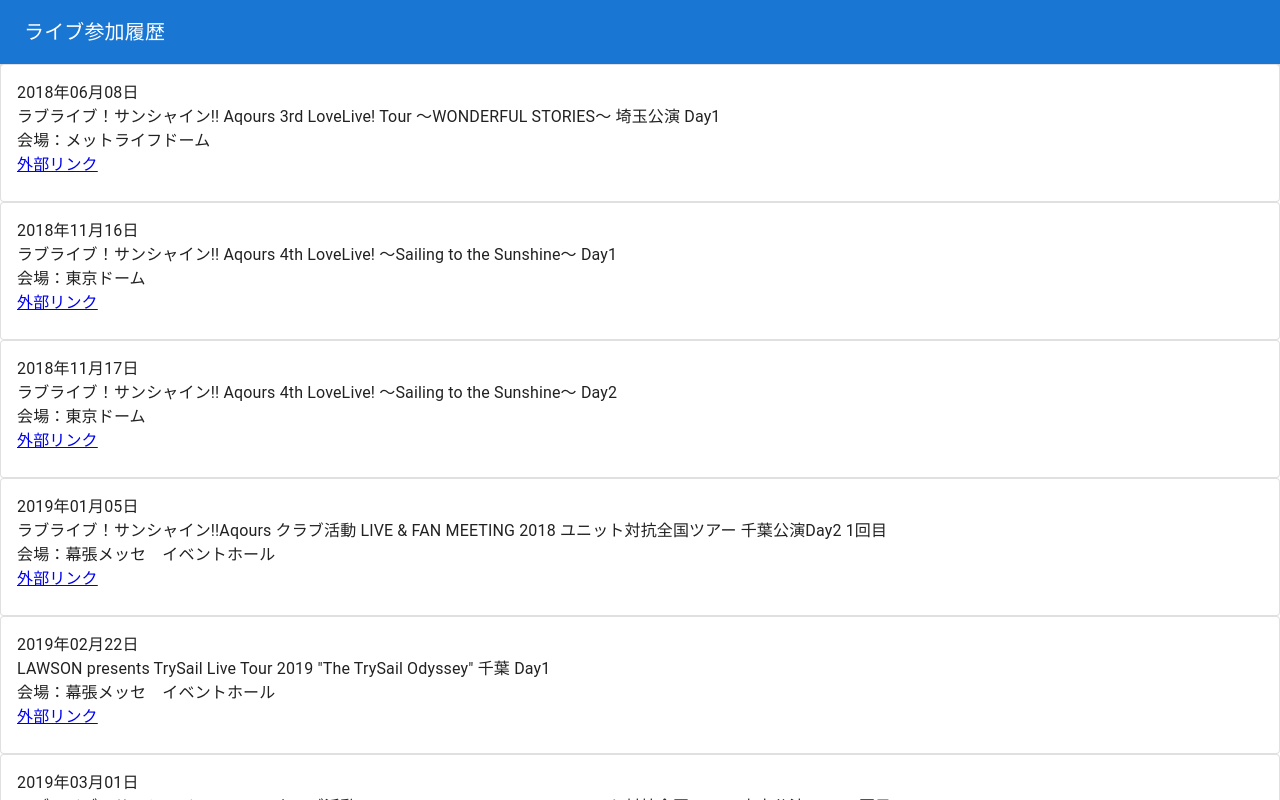
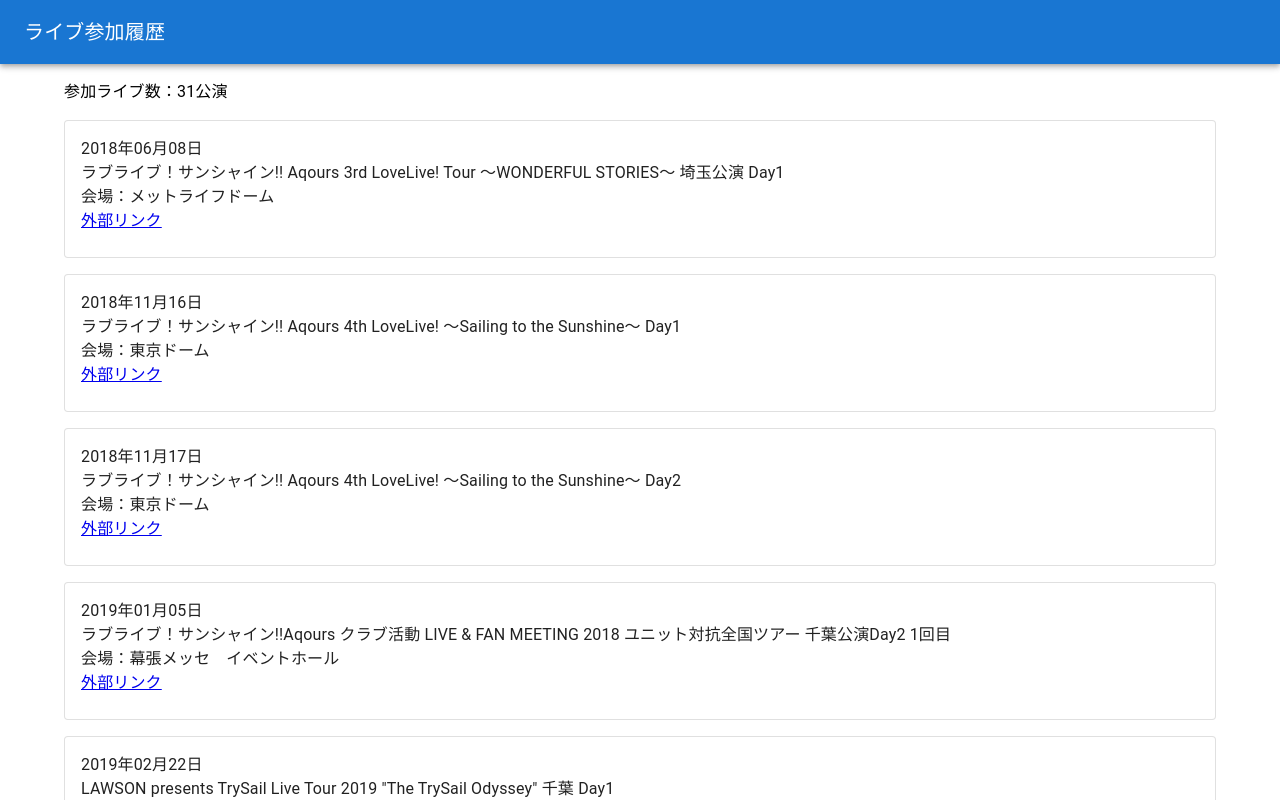
Before and after one commit to takonasu/LiveHistory, a React (Create React App) app: page / in a window 1280 px wide. Shown: the top 800 px of the page. Built offline with nearby package versions, Linux system fonts and the light colour scheme.

Commit message:
add: 見た目

```diff
--- a/public/index.html
+++ b/public/index.html
@@ -1,5 +1,5 @@
 <!DOCTYPE html>
-<html lang="en">
+<html lang="ja">
   <head>
     <meta charset="utf-8" />
     <link rel="icon" href="%PUBLIC_URL%/favicon.ico" />
--- a/src/App.tsx
+++ b/src/App.tsx
@@ -1,14 +1,20 @@
 import Card from '@mui/material/Card';
 import CardContent from '@mui/material/CardContent';
+import Container from '@mui/material/Container';
+import Stack from '@mui/material/Stack';
 import Typography from '@mui/material/Typography';
 import { format } from 'date-fns';
 import React from 'react';
 
 import { liveHistory } from './data/liveHistory';
 
-function App() {
+const App = () => {
 	return (
 		<div className="App">
+			<Container>
+				<Stack spacing={2}>
+					<Typography>参加ライブ数：{liveHistory.length}公演</Typography>
+
 					{liveHistory.map((live) => {
 						return (
 							<Card variant="outlined" key={live.day}>
@@ -23,8 +29,10 @@
 							</Card>
 						);
 					})}
+				</Stack>
+			</Container>
 		</div>
 	);
-}
+};
 
 export default App;
--- /dev/null
+++ b/src/components/Footer.tsx
@@ -0,0 +1,19 @@
+import AppBar from '@mui/material/AppBar';
+import Box from '@mui/material/Box';
+import Typography from '@mui/material/Typography';
+import { FC } from 'react';
+import * as React from 'react';
+
+export const Footer: FC = () => {
+	return (
+		<Box sx={{ flexGrow: 1 }}>
+			<AppBar position="static">
+				<Typography variant="h6" component="div" align="center">
+					<a href="https://twitter.com/ITF_tako" style={{ color: 'inherit', textDecoration: 'none' }}>
+						© takonasu
+					</a>
+				</Typography>
+			</AppBar>
+		</Box>
+	);
+};
--- a/src/index.tsx
+++ b/src/index.tsx
@@ -1,7 +1,9 @@
+import Stack from '@mui/material/Stack';
 import React from 'react';
 import ReactDOM from 'react-dom/client';
 
 import App from './App';
+import { Footer } from './components/Footer';
 import { TopBar } from './components/TopBar';
 import './index.css';
 import reportWebVitals from './reportWebVitals';
@@ -9,8 +11,11 @@
 const root = ReactDOM.createRoot(document.getElementById('root') as HTMLElement);
 root.render(
 	<React.StrictMode>
-		<TopBar>ライブ参加履歴</TopBar>
-		<App />
+		<Stack spacing={2}>
+			<TopBar>ライブ参加履歴</TopBar>
+			<App />
+			<Footer />
+		</Stack>
 	</React.StrictMode>
 );
 
```
Also changed, not shown: public/manifest.json, src/logo.svg (deleted). Lines whose indentation alone changed are shown as unchanged.
